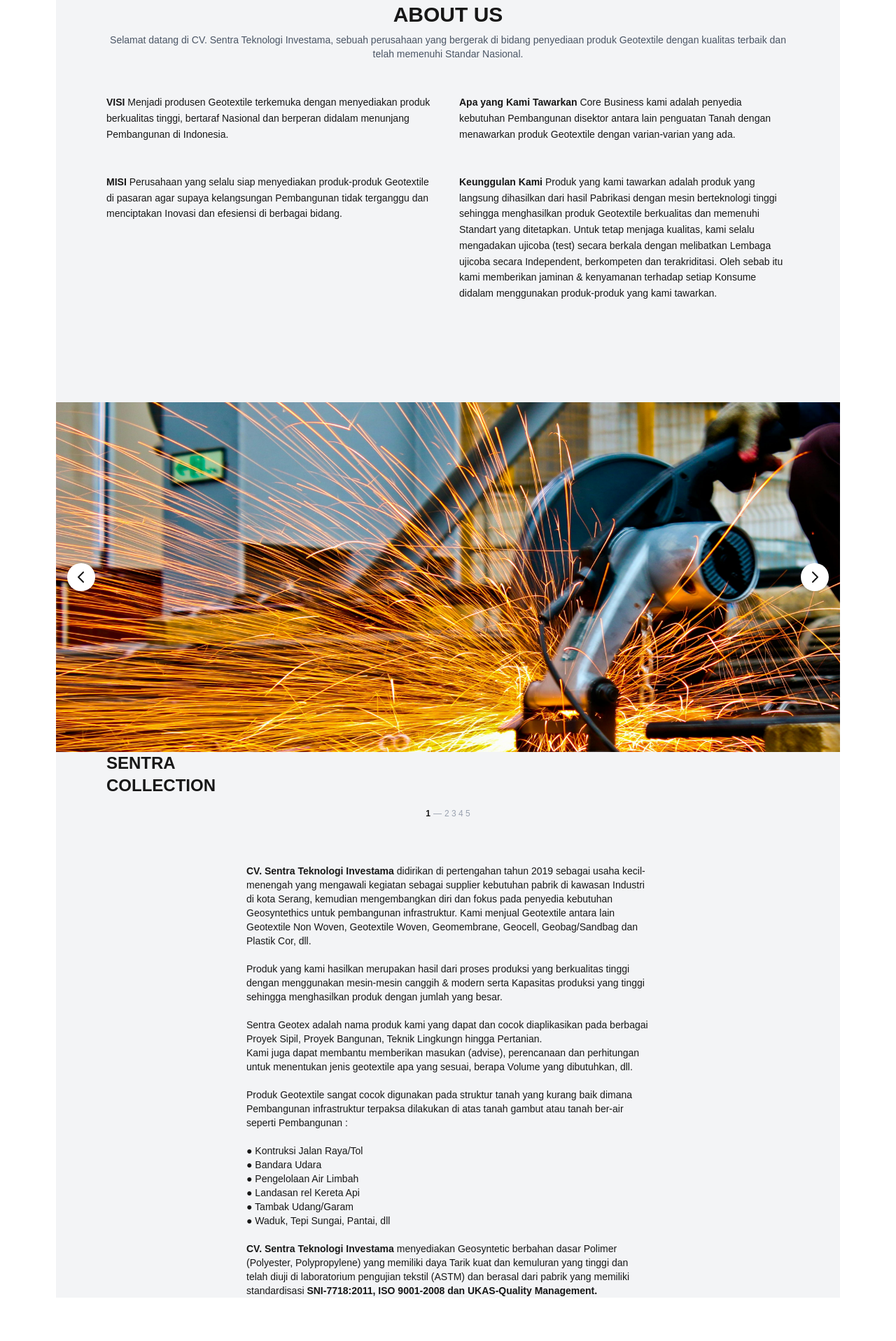
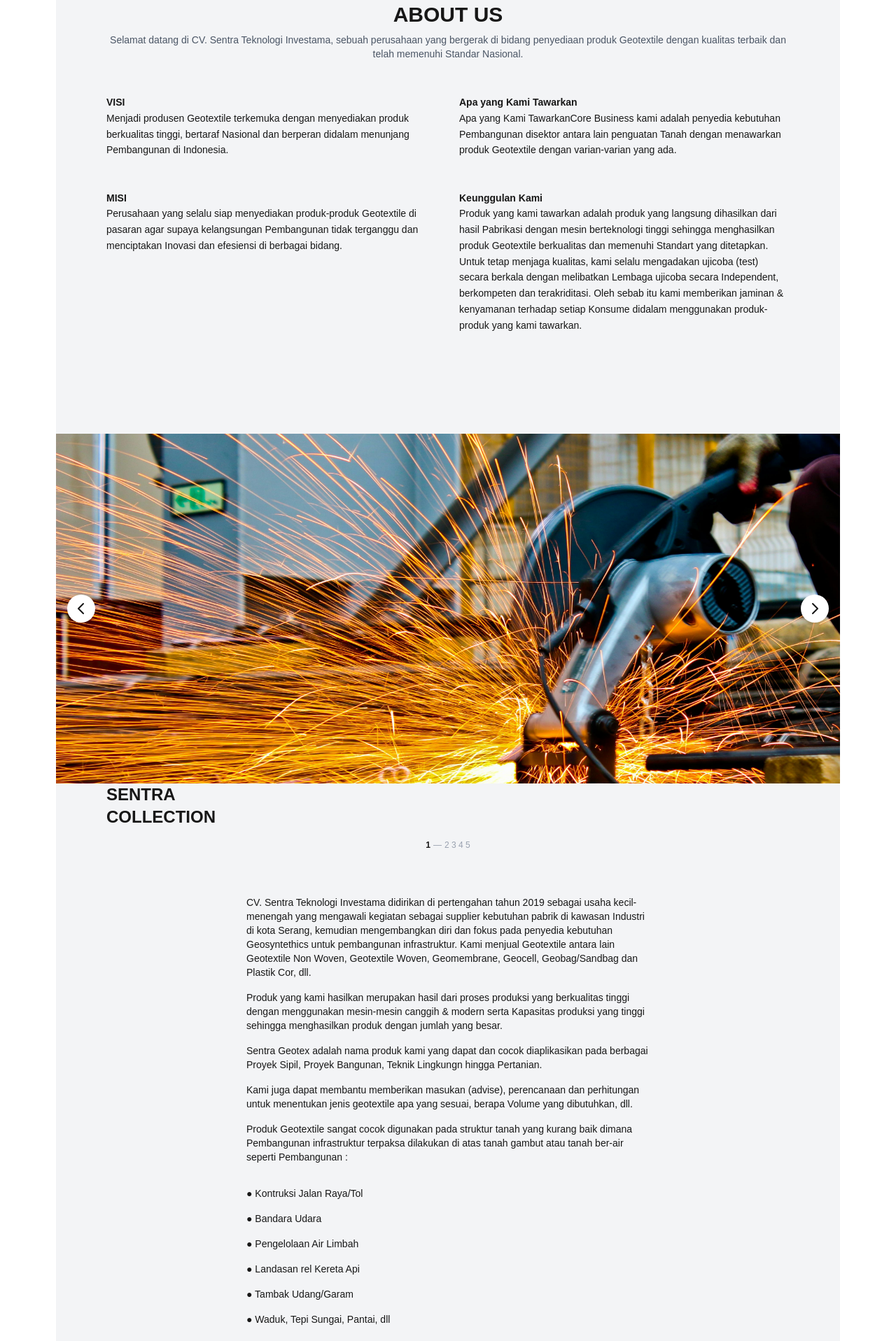
Before and after one commit to bayufrd/stigeotextile, a Next.js app: page /about in a window 1280 px wide. Shown: the part 880-2797 px from the top of the page at 70% size. Built offline with nearby package versions, Linux system fonts and the light colour scheme; grey boxes are pictures that could not be loaded.

Commit message:
about.js

```diff
--- a/src/app/about/page.js
+++ b/src/app/about/page.js
@@ -2,6 +2,7 @@
 
 import Head from 'next/head';
 import Image from 'next/image';
+import { aboutData } from '../data/aboutData';
 import Link from 'next/link';
 import { useEffect, useState } from 'react';
 
@@ -46,7 +47,7 @@ export default function About() {
           <div className="container mx-auto px-4 py-6">
             <div className="flex justify-between items-center">
               <div className="text-4xl font-bold">SENTRA TEKNOLOGI INVESTAMA</div>
-              <div className="text-xs text-gray-500">Inovasi dalam Setiap Benang, Kemajuan di Setiap Langkah</div>
+              <div className="text-xs text-gray-500">{aboutData.aboutMotto}</div>
               <div className="flex space-x-4">
                 <Link href="https://instagram.com" className="text-gray-600 hover:text-gray-900">
                   <svg xmlns="http://www.w3.org/2000/svg" className="h-5 w-5" fill="currentColor" viewBox="0 0 24 24">
@@ -107,7 +108,7 @@ export default function About() {
 
           <div className="container mx-auto px-4 py-8">
             <div className="text-sm text-gray-600 text-center max-w-md mx-auto">
-            Kualitas Tanpa Kompromi, Inovasi Tanpa Henti.
+            {aboutData.aboutSlogan}
               {/* Removed duplicate slider indicators here */}
             </div>
           </div>
@@ -117,33 +118,24 @@ export default function About() {
             <div className="container mx-auto px-4">
               <h2 className="text-3xl font-bold mb-2 text-center">ABOUT US</h2>
               <p className="text-sm text-gray-600 mb-12 text-center">
-              Selamat datang di CV. Sentra Teknologi Investama,
-              sebuah perusahaan yang bergerak di bidang penyediaan produk Geotextile dengan kualitas terbaik dan telah memenuhi Standar Nasional.
+              {aboutData.aboutDetail}
             </p>
 
               <div className="grid grid-cols-1 md:grid-cols-2 gap-8">
                 <div className="text-sm leading-relaxed">
                   <p className="mb-4">
-                    <span className="font-bold">VISI </span>
-                    Menjadi produsen Geotextile terkemuka dengan menyediakan produk berkualitas tinggi,
-                    bertaraf Nasional dan berperan didalam menunjang Pembangunan di Indonesia.<br/><br/><br/>
-                    <span className="font-bold">MISI </span>
-                    Perusahaan yang selalu siap menyediakan produk-produk Geotextile di pasaran agar supaya kelangsungan Pembangunan tidak terganggu
-                    dan menciptakan Inovasi dan efesiensi di berbagai bidang.
+                    <span className="font-bold">VISI </span><br/>
+                    {aboutData.aboutVisi}<br/><br/><br/>
+                    <span className="font-bold">MISI </span><br/>
+                    {aboutData.aboutMisi}
                   </p>
                 </div>
                 <div className="text-sm leading-relaxed">
                   <p className="mb-4">
-                    <span className="font-bold">Apa yang Kami Tawarkan </span>
-                    Core Business kami adalah penyedia kebutuhan Pembangunan disektor antara lain penguatan
-                    Tanah dengan menawarkan produk Geotextile dengan varian-varian yang ada.<br/><br/><br/>
-                    <span className="font-bold">Keunggulan Kami </span>
-                    Produk yang kami tawarkan adalah produk yang langsung dihasilkan dari hasil Pabrikasi dengan
-                    mesin berteknologi tinggi sehingga menghasilkan produk Geotextile berkualitas dan memenuhi
-                    Standart yang ditetapkan. Untuk tetap menjaga kualitas, kami selalu mengadakan ujicoba (test)
-                    secara berkala dengan melibatkan Lembaga ujicoba secara Independent, berkompeten dan terakriditasi.
-                    Oleh sebab itu kami memberikan jaminan & kenyamanan terhadap setiap Konsume didalam menggunakan produk-produk
-                    yang kami tawarkan.
+                    <span className="font-bold">Apa yang Kami Tawarkan </span><br/>
+                    {aboutData.aboutOffers}<br/><br/><br/>
+                    <span className="font-bold">Keunggulan Kami </span><br/>
+                    {aboutData.aboutAdvantages}
                   </p>
                 </div>
               </div>
@@ -288,39 +280,12 @@ export default function About() {
     </div>
   </section>
   <div className="text-sm mb-12 text-left px-4 ml-64 mr-64">
-                  <p className="mb-4">
-                    <span className="font-bold">CV. Sentra Teknologi Investama </span>
-                    didirikan di pertengahan tahun 2019 sebagai usaha kecil-menengah yang mengawali kegiatan
-                    sebagai supplier kebutuhan pabrik di kawasan Industri di kota Serang, kemudian mengembangkan
-                    diri dan fokus pada penyedia kebutuhan Geosyntethics untuk pembangunan infrastruktur.
-                    Kami menjual Geotextile antara lain Geotextile Non Woven, Geotextile Woven, Geomembrane, Geocell, Geobag/Sandbag dan Plastik Cor, dll.
-                    <br/><br/>
-                    Produk yang kami hasilkan merupakan hasil dari proses produksi yang berkualitas tinggi dengan menggunakan mesin-mesin canggih &
-                    modern serta Kapasitas produksi yang tinggi sehingga menghasilkan produk dengan jumlah yang besar.
-                    <br/><br/>
-                    Sentra Geotex adalah nama produk kami yang dapat dan cocok diaplikasikan pada berbagai Proyek Sipil, Proyek Bangunan,
-                    Teknik Lingkungn hingga Pertanian.
-                    <br/>
-                    Kami juga dapat membantu memberikan masukan (advise), perencanaan dan perhitungan untuk menentukan jenis geotextile apa yang
-                    sesuai, berapa Volume yang dibutuhkan, dll.
-                    <br/><br/>
-                    Produk Geotextile sangat cocok digunakan pada struktur tanah yang kurang baik dimana Pembangunan infrastruktur terpaksa dilakukan
-                    di atas tanah gambut atau tanah ber-air seperti Pembangunan :
-                    <br/><br/>
-                    ●	Kontruksi Jalan Raya/Tol			<br/>
-                    ●	Bandara Udara<br/>
-                    ●	Pengelolaan Air Limbah<br/>
-                    ●	Landasan rel Kereta Api<br/>
-                    ●	Tambak Udang/Garam<br/>
-                    ●	Waduk, Tepi Sungai, Pantai, dll
-                    <br/><br/>
-                    <span className="font-bold">CV. Sentra Teknologi Investama </span>
-                    menyediakan Geosyntetic berbahan dasar Polimer (Polyester, Polypropylene) yang memiliki
-                    daya Tarik kuat dan kemuluran yang tinggi dan telah diuji di laboratorium pengujian tekstil (ASTM) dan berasal dari pabrik yang
-                    memiliki standardisasi
-                    <span className="font-bold"> SNI-7718:2011, ISO 9001-2008 dan UKAS-Quality Management.</span>
-                  </p>
-                </div>
+  {aboutData.aboutMoreDetails.map((paragraph, index) => (
+    paragraph === "" ?
+      <div key={index} className="h-4"></div> :
+      <p key={index} className="mb-4">{paragraph}</p>
+  ))}
+</div>
         </main>
       </div>
     );
--- /dev/null
+++ b/src/app/data/aboutData.js
@@ -0,0 +1,30 @@
+'use client';
+
+export const aboutData = {
+    aboutDetail: [
+        "Selamat datang di CV. Sentra Teknologi Investama, sebuah perusahaan yang bergerak di bidang penyediaan produk Geotextile dengan kualitas terbaik dan telah memenuhi Standar Nasional."
+    ],
+    aboutVisi: "Menjadi produsen Geotextile terkemuka dengan menyediakan produk berkualitas tinggi, bertaraf Nasional dan berperan didalam menunjang Pembangunan di Indonesia.",
+    aboutMisi: "Perusahaan yang selalu siap menyediakan produk-produk Geotextile di pasaran agar supaya kelangsungan Pembangunan tidak terganggu dan menciptakan Inovasi dan efesiensi di berbagai bidang.",
+    aboutOffers: "Apa yang Kami TawarkanCore Business kami adalah penyedia kebutuhan Pembangunan disektor antara lain penguatan Tanah dengan menawarkan produk Geotextile dengan varian-varian yang ada.",
+    aboutAdvantages: "Produk yang kami tawarkan adalah produk yang langsung dihasilkan dari hasil Pabrikasi dengan mesin berteknologi tinggi sehingga menghasilkan produk Geotextile berkualitas dan memenuhi Standart yang ditetapkan. Untuk tetap menjaga kualitas, kami selalu mengadakan ujicoba (test) secara berkala dengan melibatkan Lembaga ujicoba secara Independent, berkompeten dan terakriditasi. Oleh sebab itu kami memberikan jaminan & kenyamanan terhadap setiap Konsume didalam menggunakan produk-produk yang kami tawarkan.",
+    aboutMotto: "Inovasi dalam Setiap Benang, Kemajuan di Setiap Langkah",
+    aboutSlogan: "Kualitas Tanpa Kompromi, Inovasi Tanpa Henti.",
+    aboutMoreDetails: [
+        "CV. Sentra Teknologi Investama didirikan di pertengahan tahun 2019 sebagai usaha kecil-menengah yang mengawali kegiatan sebagai supplier kebutuhan pabrik di kawasan Industri di kota Serang, kemudian mengembangkan diri dan fokus pada penyedia kebutuhan Geosyntethics untuk pembangunan infrastruktur. Kami menjual Geotextile antara lain Geotextile Non Woven, Geotextile Woven, Geomembrane, Geocell, Geobag/Sandbag dan Plastik Cor, dll.",
+        "Produk yang kami hasilkan merupakan hasil dari proses produksi yang berkualitas tinggi dengan menggunakan mesin-mesin canggih & modern serta Kapasitas produksi yang tinggi sehingga menghasilkan produk dengan jumlah yang besar.",
+        "Sentra Geotex adalah nama produk kami yang dapat dan cocok diaplikasikan pada berbagai Proyek Sipil, Proyek Bangunan, Teknik Lingkungn hingga Pertanian.",
+        "Kami juga dapat membantu memberikan masukan (advise), perencanaan dan perhitungan untuk menentukan jenis geotextile apa yang sesuai, berapa Volume yang dibutuhkan, dll.",
+        "Produk Geotextile sangat cocok digunakan pada struktur tanah yang kurang baik dimana Pembangunan infrastruktur terpaksa dilakukan di atas tanah gambut atau tanah ber-air seperti Pembangunan :",
+        "",
+        "● Kontruksi Jalan Raya/Tol",
+        "● Bandara Udara",
+        "● Pengelolaan Air Limbah",
+        "● Landasan rel Kereta Api",
+        "● Tambak Udang/Garam",
+        "● Waduk, Tepi Sungai, Pantai, dll",
+        "",
+        "CV. Sentra Teknologi Investama menyediakan Geosyntetic berbahan dasar Polimer (Polyester, Polypropylene) yang memiliki daya Tarik kuat dan kemuluran yang tinggi dan telah diuji di laboratorium pengujian tekstil (ASTM) dan berasal dari pabrik yang memiliki standardisasi SNI-7718:2011, ISO 9001-2008 dan UKAS-Quality Management."    ,
+        ""
+    ]
+};
```
